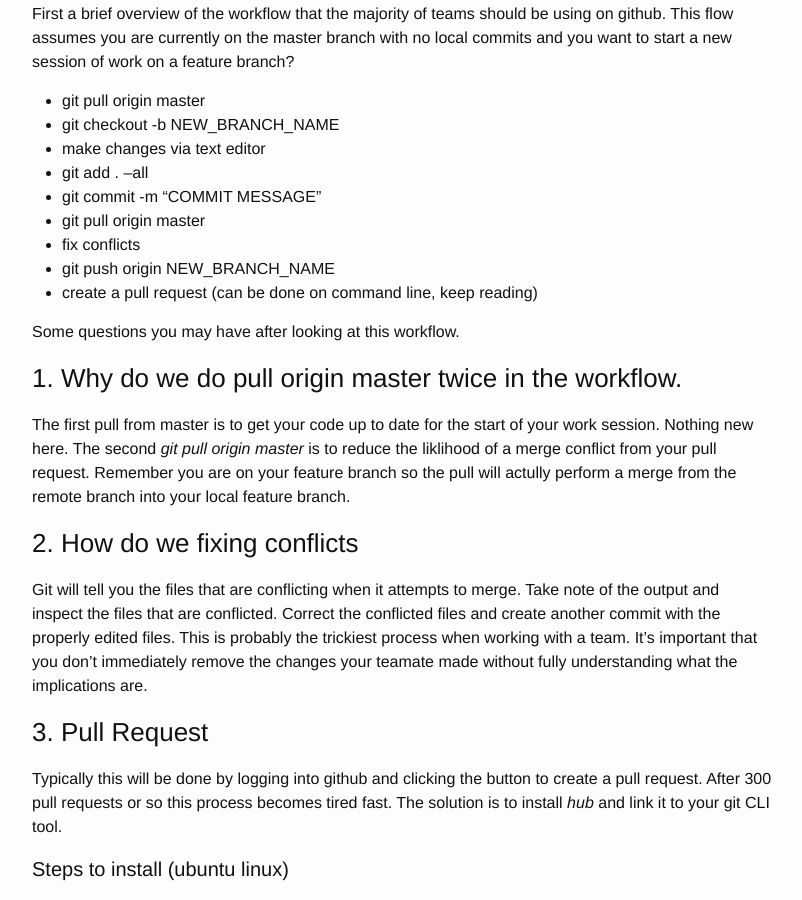
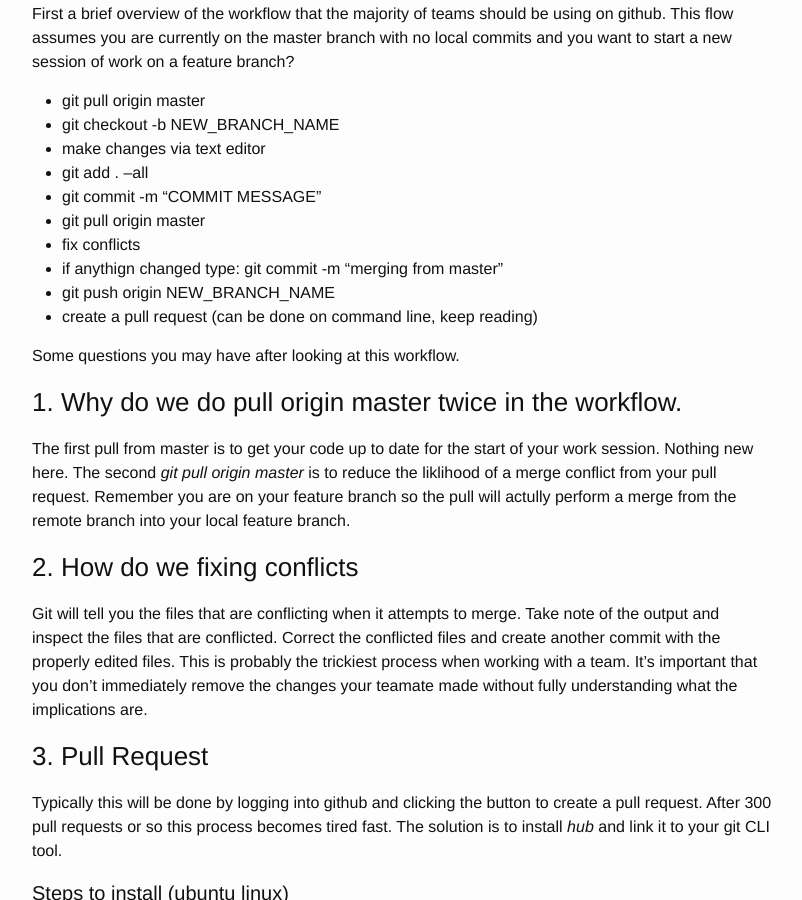
Before and after one commit to johnnyiller/johnnyiller.github.io, a Jekyll site: the page built from _posts/2015-8-26-quick-guide-to-github-team-workflow.markdown, in a window 1280 px wide and 900 px high, scrolled down 351 px. Shown: the whole window, without its empty margins (238-1040 px from the left). Built offline with Jekyll 4.4.1, drawn with Linux system fonts in a browser that asks for light colours; comment, search, counter and statistics services are not loaded.

Commit message:
minor change to workflow

```diff
--- a/_posts/2015-8-26-quick-guide-to-github-team-workflow.markdown
+++ b/_posts/2015-8-26-quick-guide-to-github-team-workflow.markdown
@@ -17,6 +17,7 @@
 - git commit -m "COMMIT MESSAGE"
 - git pull origin master
 - fix conflicts
+- if anythign changed type: git commit -m "merging from master"
 - git push origin NEW_BRANCH_NAME
 - create a pull request (can be done on command line, keep reading)
 
```
